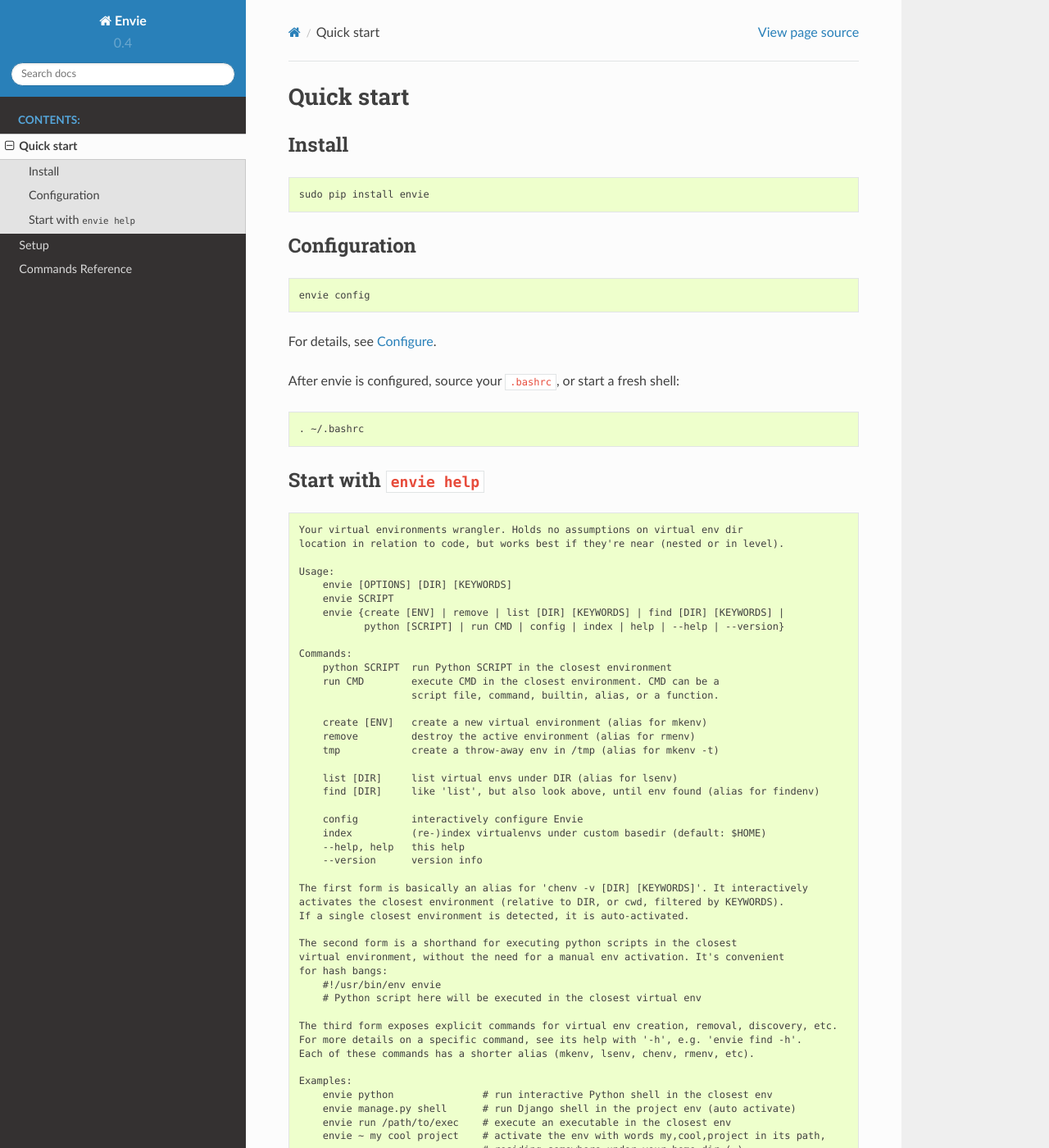
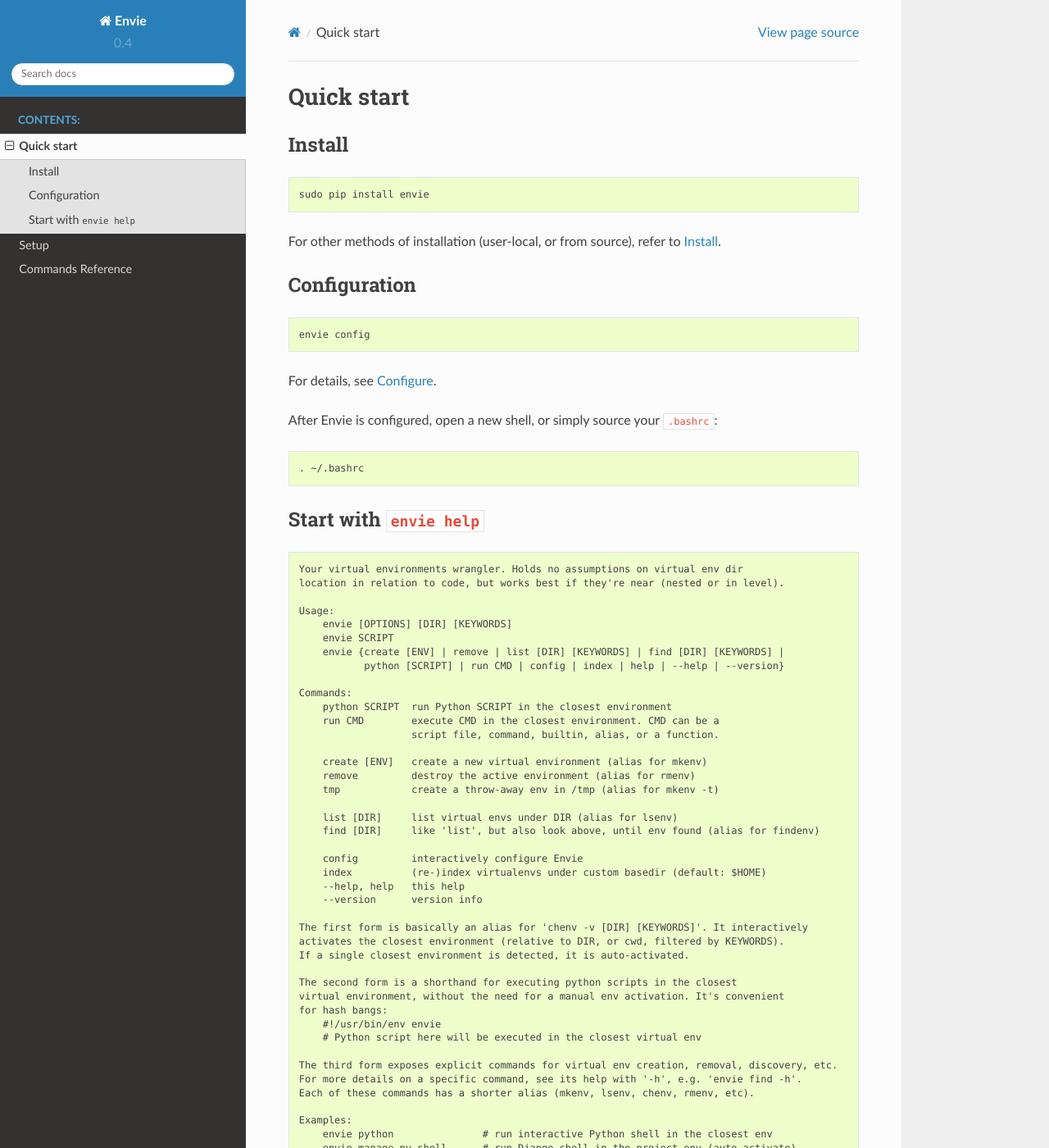
Before and after one commit to randomir/envie, a Sphinx documentation site: the page built from docs/intro.rst, in a window 1280 px wide and 1400 px high. Shown: the whole window at 82% size. Built offline with Sphinx 7.4.7 and the Read the Docs theme 2.0.0, drawn with Linux system fonts in a browser that asks for light colours; some of the changed text lies outside the part shown.

Commit message:
docs: intro page tweaks

```diff
--- a/docs/intro.rst
+++ b/docs/intro.rst
@@ -7,6 +7,8 @@
 ::
 
     sudo pip install envie
+
+For other methods of installation (user-local, or from source), refer to :ref:`setup-install`.
 
 
 Configuration
@@ -18,11 +20,12 @@
 
 For details, see :ref:`setup-config`.
 
-After envie is configured, source your ``.bashrc``, or start a fresh shell:
+After Envie is configured, open a new shell, or simply source your ``.bashrc``:
 
 .. code-block:: bash
 
     . ~/.bashrc
+
 
 
 Start with ``envie help``
```
Also changed, not shown: other parts of docs/intro.rst (+3 -0 lines).
